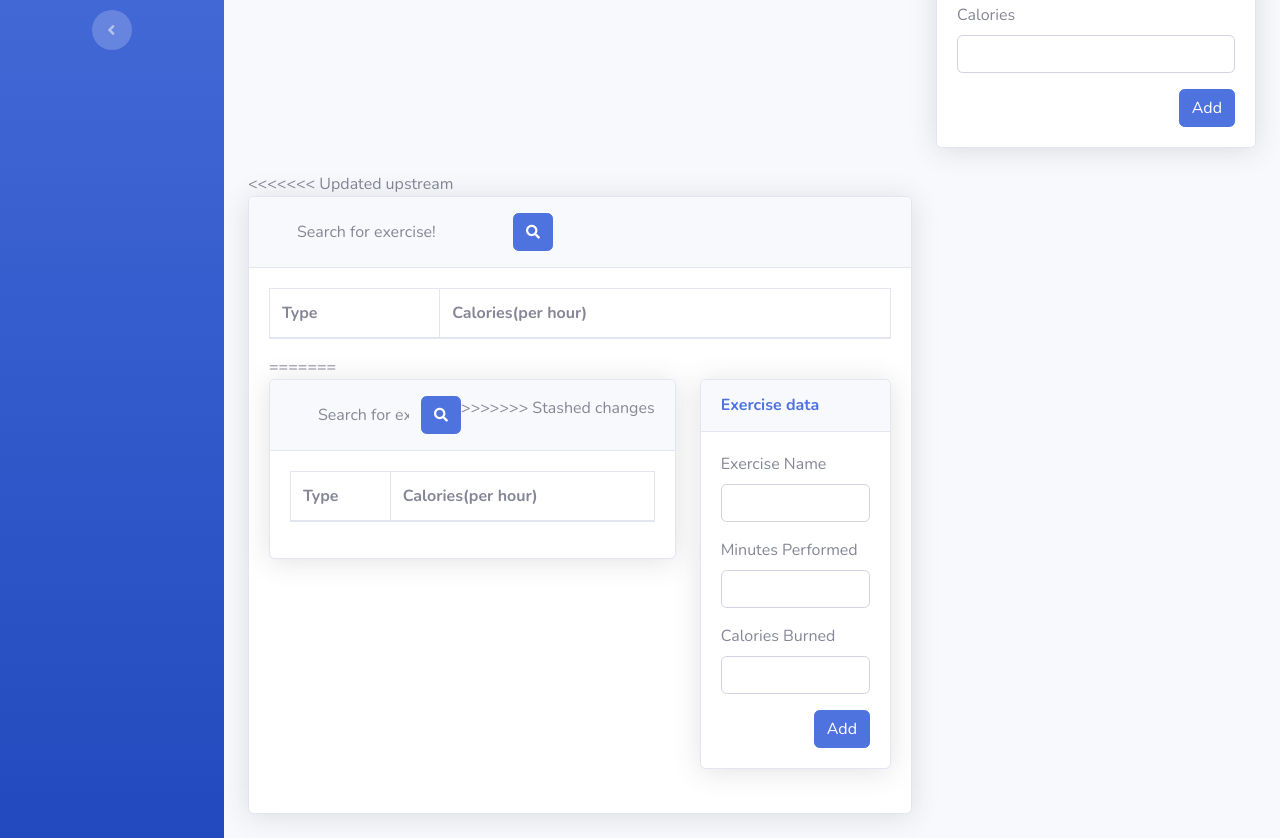
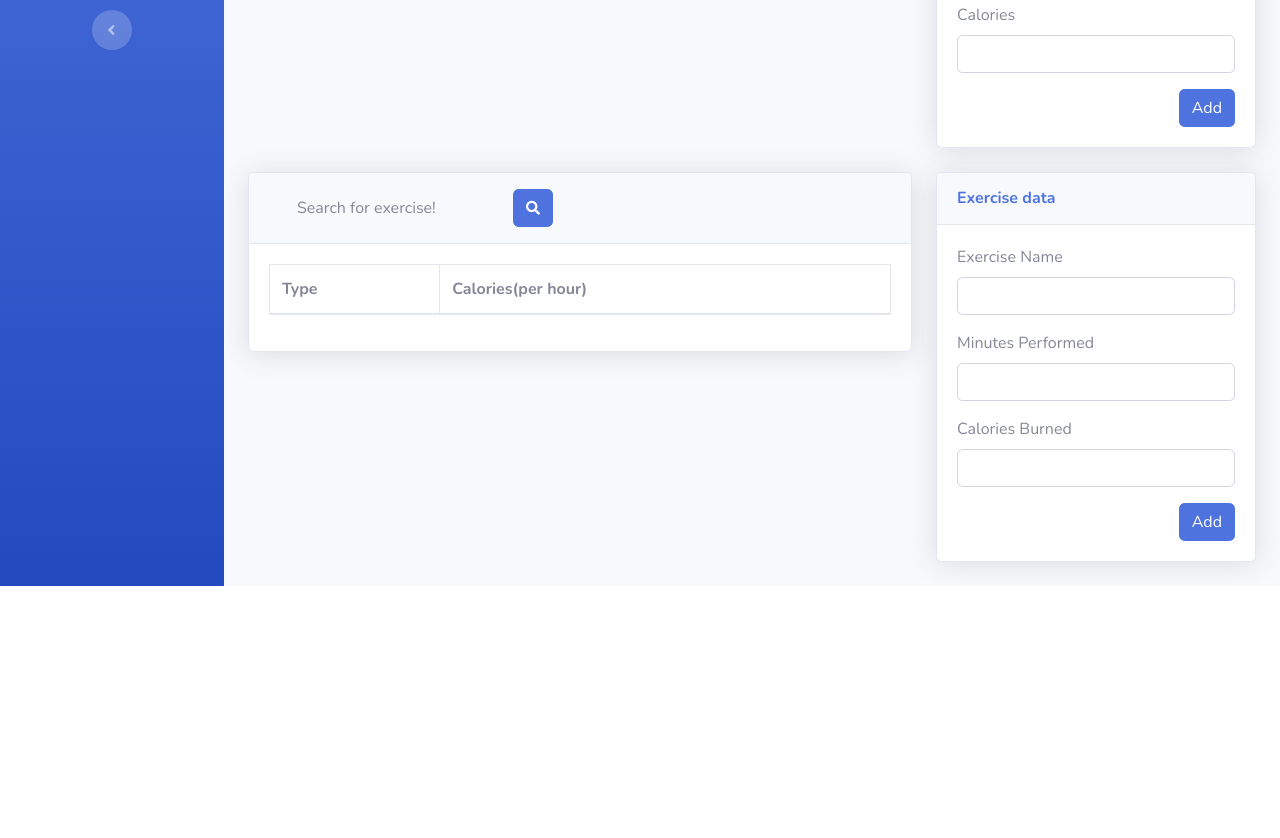
Before and after one commit to Jaa-ack/DBMSFinal, a website with bundled scripts: page Bootstrap/database.html in a window 1280 px wide. Shown: the part 434-1272 px from the top of the page. After the commit the page ends 1020 px from the top, so only its background shows below. Built offline with nearby package versions, Linux system fonts and the light colour scheme.

Commit message:
Update database.html

```diff
--- a/Bootstrap/database.html
+++ b/Bootstrap/database.html
@@ -225,40 +225,6 @@
                     </div>
 
                     <!-- Content Row -->
-<<<<<<< Updated upstream
-                        <div class="row">
-                            <!-- Area Chart -->
-                            <div class="col-xl-8 col-lg-7">
-                                <div class="card shadow mb-4">
-                                    <!-- Card Header - Dropdown -->
-                                    <div class="card-header py-3 d-flex flex-row align-items-center justify-content-between">
-                                        <!--h6 class="m-0 font-weight-bold text-primary"></h6-->
-                                        <!-- Topbar Search -->
-                                        <form class="d-none d-sm-inline-block form-inline mr-auto ml-md-3 my-2 my-md-0 mw-100 navbar-search">
-                                            <div class="input-group">
-                                                <input type="text" id="exerciseSearchInput" class="form-control bg-light border-0 small" placeholder="Search for exercise!"
-                                                    aria-label="Search" aria-describedby="basic-addon2">
-                                                    <button class="btn btn-primary" type="button" id="searchFoodButton" onclick="searchExercise()">
-                                                        <i class="fas fa-search fa-sm"></i>
-                                                    </button>
-                                            </div>
-                                        </form>
-                                    </div>
-                                    <!-- Card Body -->
-                                    <div class="card-body">
-                                        <table class="table table-bordered" id="exerciseTable" width="100%" cellspacing="0">
-                                            <thead>
-                                                <tr>
-                                                    <th>Type</th>
-
-                                                    <th>Calories(per hour)</th>
-                                                </tr>
-                                            </thead>
-                                            <tbody>
-                                                <!-- DATA FROM DATABASE -->
-                                            </tbody>
-                                        </table>
-=======
                     <div class="row">
                         <!-- Area Chart -->
                         <div class="col-xl-8 col-lg-7">
@@ -274,7 +240,6 @@
                                             <button class="btn btn-primary" type="button" id="searchExercise" onclick="searchExercise()">
                                                 <i class="fas fa-search fa-sm"></i>
                                             </button>
->>>>>>> Stashed changes
                                         </div>
                                     </form>
                                 </div>
@@ -557,9 +522,6 @@
                 });
         }
 
-<<<<<<< Updated upstream
-
-=======
         function getSelectedMeal() {
             const mealOptions = document.getElementsByName('meal');
             for (let i = 0; i < mealOptions.length; i++) {
@@ -585,7 +547,6 @@
             const searchInput = document.getElementById('exerciseSearchInput').value.trim();
             // Implement your search logic here, e.g., fetch data from your backend
         }
->>>>>>> Stashed changes
     </script>
 
 </body>
```
